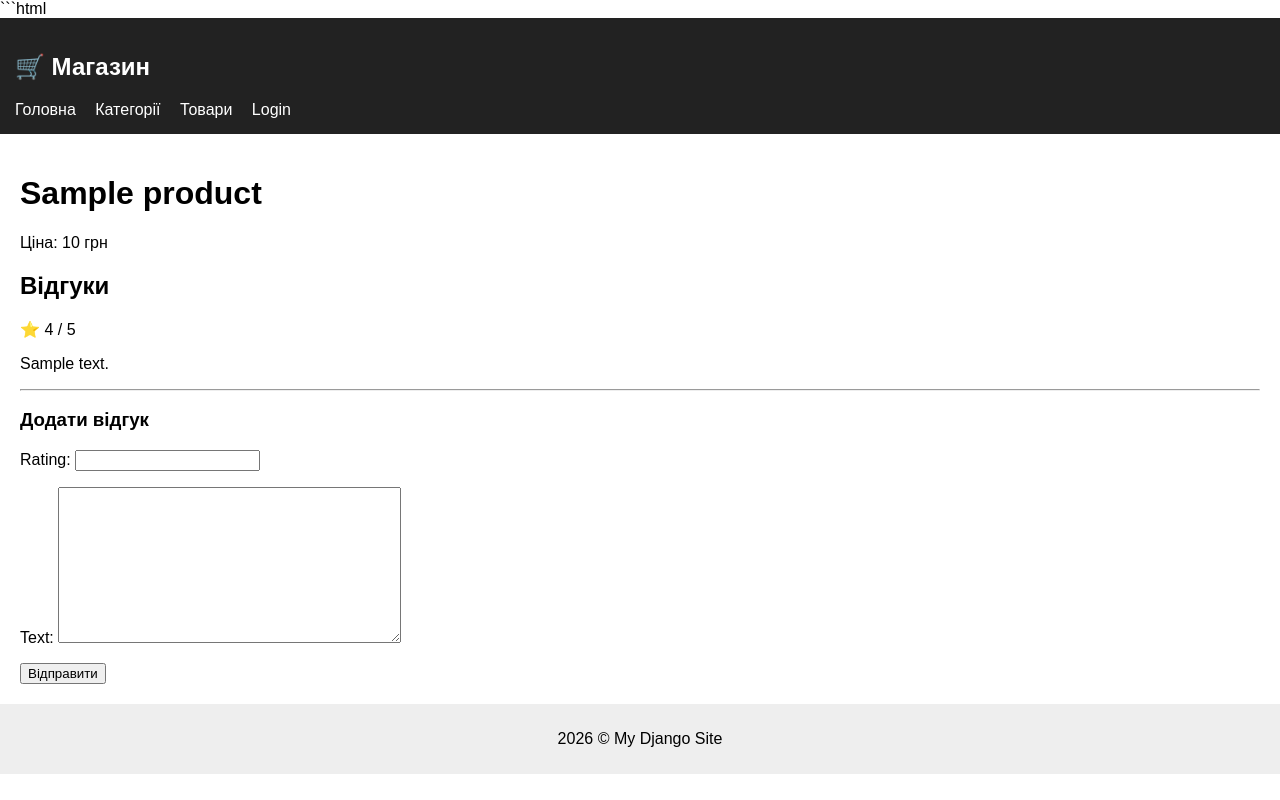
After one commit to andrijlis140-hub/web, a Django app: page /product/1/ in a window 1280 px wide. The commit adds this page. Run offline with Django 5.2, Linux system fonts and the light colour scheme; tables that the repository leaves empty hold one stand-in row (values such as "Sample post").

Commit message:
lab7 reviews + product detail page completed

````diff
--- a/core/templates/base.html
+++ b/core/templates/base.html
@@ -1,24 +1,71 @@
+<!DOCTYPE html>
+```html
 <!DOCTYPE html>
 <html>
 <head>
     <title>Магазин</title>
+    <style>
+        body {
+            font-family: Arial;
+            margin: 0;
+        }
+
+        header {
+            background: #222;
+            color: white;
+            padding: 15px;
+        }
+
+        nav a, nav button {
+            color: white;
+            margin-right: 15px;
+            text-decoration: none;
+            background: none;
+            border: none;
+            cursor: pointer;
+            font-size: 16px;
+        }
+
+        nav a:hover, nav button:hover {
+            text-decoration: underline;
+        }
+
+        .container {
+            padding: 20px;
+        }
+
+        footer {
+            background: #eee;
+            text-align: center;
+            padding: 10px;
+        }
+    </style>
 </head>
 <body>
 
 <header>
-    <h2>Магазин</h2>
+    <h2>🛒 Магазин</h2>
+
     <nav>
         <a href="/">Головна</a>
+        <a href="/categories/">Категорії</a>
         <a href="/products/">Товари</a>
+
+        {% if user.is_authenticated %}
+            <form action="{% url 'logout' %}" method="post" style="display:inline;">
+                {% csrf_token %}
+                <button type="submit">Logout</button>
+            </form>
+        {% else %}
+            <a href="{% url 'login' %}">Login</a>
+        {% endif %}
     </nav>
 </header>
 
-<hr>
-
-{% block content %}
-{% endblock %}
-
-<hr>
+<div class="container">
+    {% block content %}
+    {% endblock %}
+</div>
 
 <footer>
     <p>2026 © My Django Site</p>
--- /dev/null
+++ b/core/templates/product_detail.html
@@ -0,0 +1,25 @@
+{% extends 'base.html' %}
+
+{% block content %}
+<h1>{{ product.name }}</h1>
+<p>Ціна: {{ product.price }} грн</p>
+
+<h2>Відгуки</h2>
+
+{% for review in reviews %}
+    <p>⭐ {{ review.rating }} / 5</p>
+    <p>{{ review.text }}</p>
+    <hr>
+{% empty %}
+    <p>Ще немає відгуків</p>
+{% endfor %}
+
+<h3>Додати відгук</h3>
+
+<form method="post">
+    {% csrf_token %}
+    {{ form.as_p }}
+    <button type="submit">Відправити</button>
+</form>
+
+{% endblock %}
--- a/core/views.py
+++ b/core/views.py
@@ -51,3 +51,27 @@ def product_detail(request, pk):
         'avg_rating': avg_rating,
         'form': form
     })
+
+from django.shortcuts import get_object_or_404, redirect
+from .models import Product, Review
+from .forms import ReviewForm
+
+def product_detail(request, pk):
+    product = get_object_or_404(Product, id=pk)
+    reviews = Review.objects.filter(product=product)
+
+    if request.method == "POST":
+        form = ReviewForm(request.POST)
+        if form.is_valid():
+            review = form.save(commit=False)
+            review.product = product
+            review.save()
+            return redirect('product_detail', pk=pk)
+    else:
+        form = ReviewForm()
+
+    return render(request, 'product_detail.html', {
+        'product': product,
+        'reviews': reviews,
+        'form': form
+    })
--- a/mysite/settings.py
+++ b/mysite/settings.py
@@ -125,3 +125,4 @@ DEFAULT_AUTO_FIELD = 'django.db.models.BigAutoField'
 
 LOGIN_REDIRECT_URL = '/'
 LOGOUT_REDIRECT_URL = '/'
+LOGIN_URL = '/login/'
--- a/mysite/urls.py
+++ b/mysite/urls.py
@@ -1,7 +1,12 @@
 from django.contrib import admin
 from django.urls import path, include
+from django.contrib.auth import views as auth_views
 
 urlpatterns = [
     path('admin/', admin.site.urls),
+
     path('', include('core.urls')),
+
+    path('login/', auth_views.LoginView.as_view(template_name='registration/login.html'), name='login'),
+    path('logout/', auth_views.LogoutView.as_view(), name='logout'),
 ]
````
Also changed, not shown: core/templates/categories.html (+10 -5 lines), core/templates/home.html (+9 -2 lines), core/templates/products.html (+10 -4 lines), core/templates/registration/login.html (+6 -1 lines), README.md.
